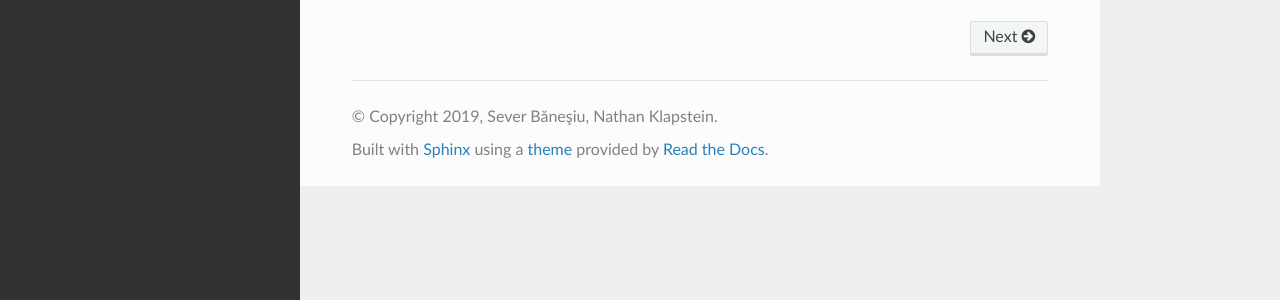
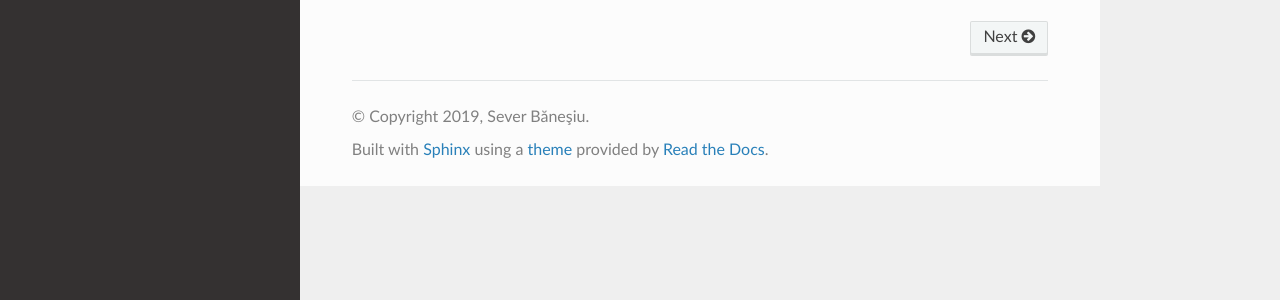
Before and after one commit to severb/graypy, a Sphinx documentation site: the page built from docs/index.rst, in a window 1280 px wide. Shown: the part 572-872 px from the top of the page. Built offline with Sphinx 7.4.7 and the Read the Docs theme 2.0.0, drawn with Linux system fonts in a browser that asks for light colours; pages that are not in the unit, such as notebooks, are missing from menus.

Commit message:
updating copyright

```diff
--- a/docs/conf.py
+++ b/docs/conf.py
@@ -9,7 +9,7 @@
 
 # -- Project information -----------------------------------------------------
 
-copyright = '2019, Sever Băneşiu, Nathan Klapstein'
+copyright = '2019, Sever Băneşiu'
 author = 'Sever Băneşiu, Nathan Klapstein'
 project = "graypy"
 
```
